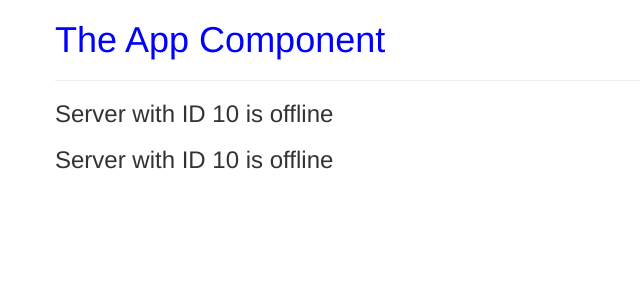
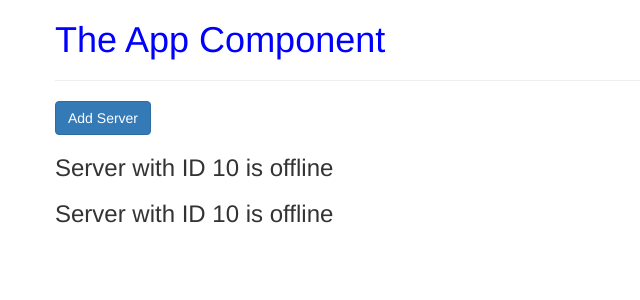
Before and after one commit to marcomazzotti/my-first-app, an Angular app: page / in a window 1280 px wide. Shown: the top 300 px of the page, without its empty margins (0-640 px from the left). Built offline with nearby package versions, Linux system fonts and the light colour scheme.

Commit message:
Add: property binding

```diff
--- a/src/app/servers/servers.component.html
+++ b/src/app/servers/servers.component.html
@@ -1,2 +1,3 @@
+<button class="btn btn-primary" [disabled]="!allowNewServer">Add Server</button>
 <app-server></app-server>
 <app-server></app-server>
--- a/src/app/servers/servers.component.ts
+++ b/src/app/servers/servers.component.ts
@@ -6,5 +6,10 @@
   styleUrls: ['./servers.component.css']
 })
 export class ServersComponent {
-
+  allowNewServer = false;
+  constructor() {
+    setTimeout(() => {
+      this.allowNewServer = true;
+    }, 2000);
+  }
 }
```
